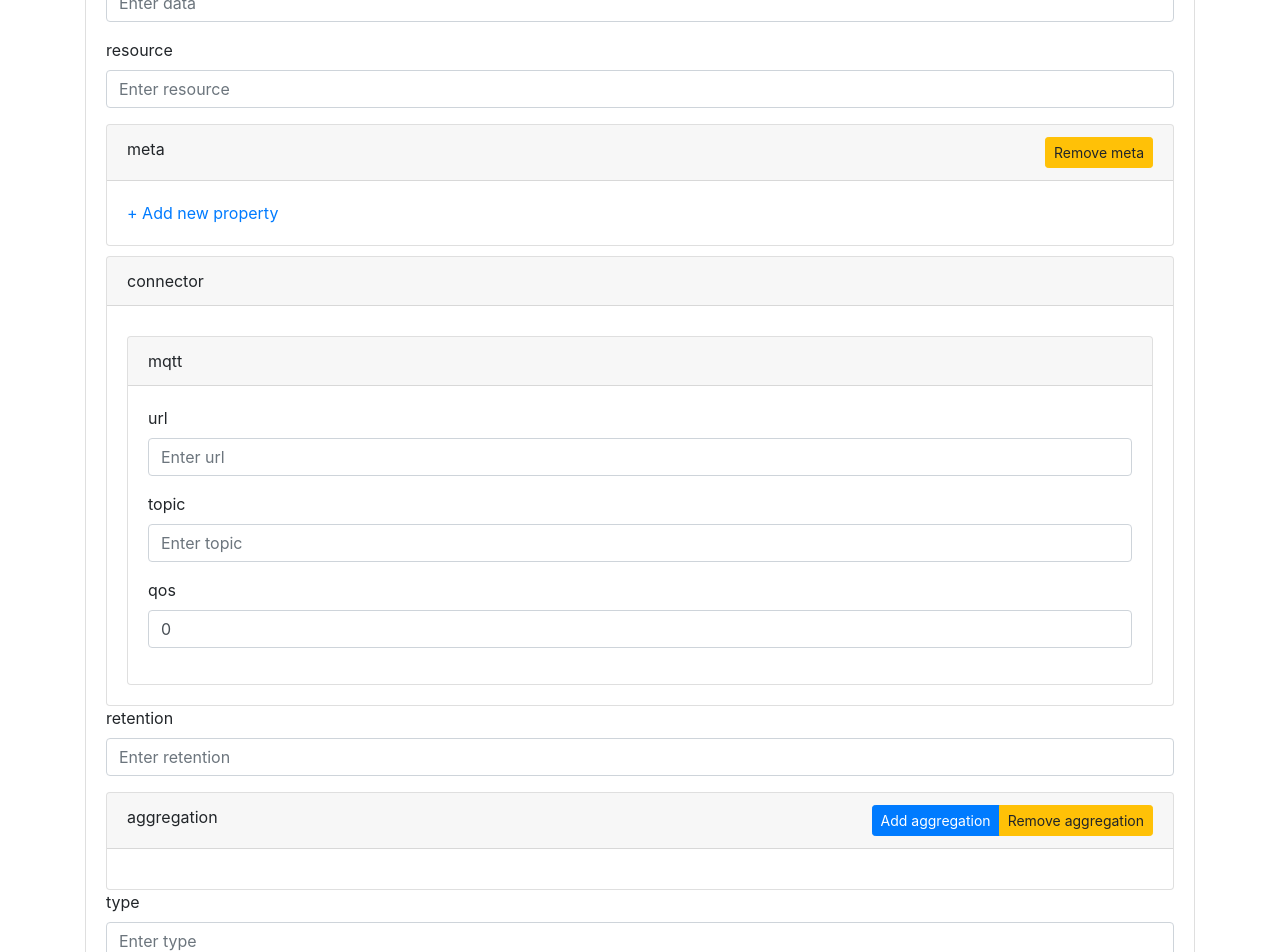
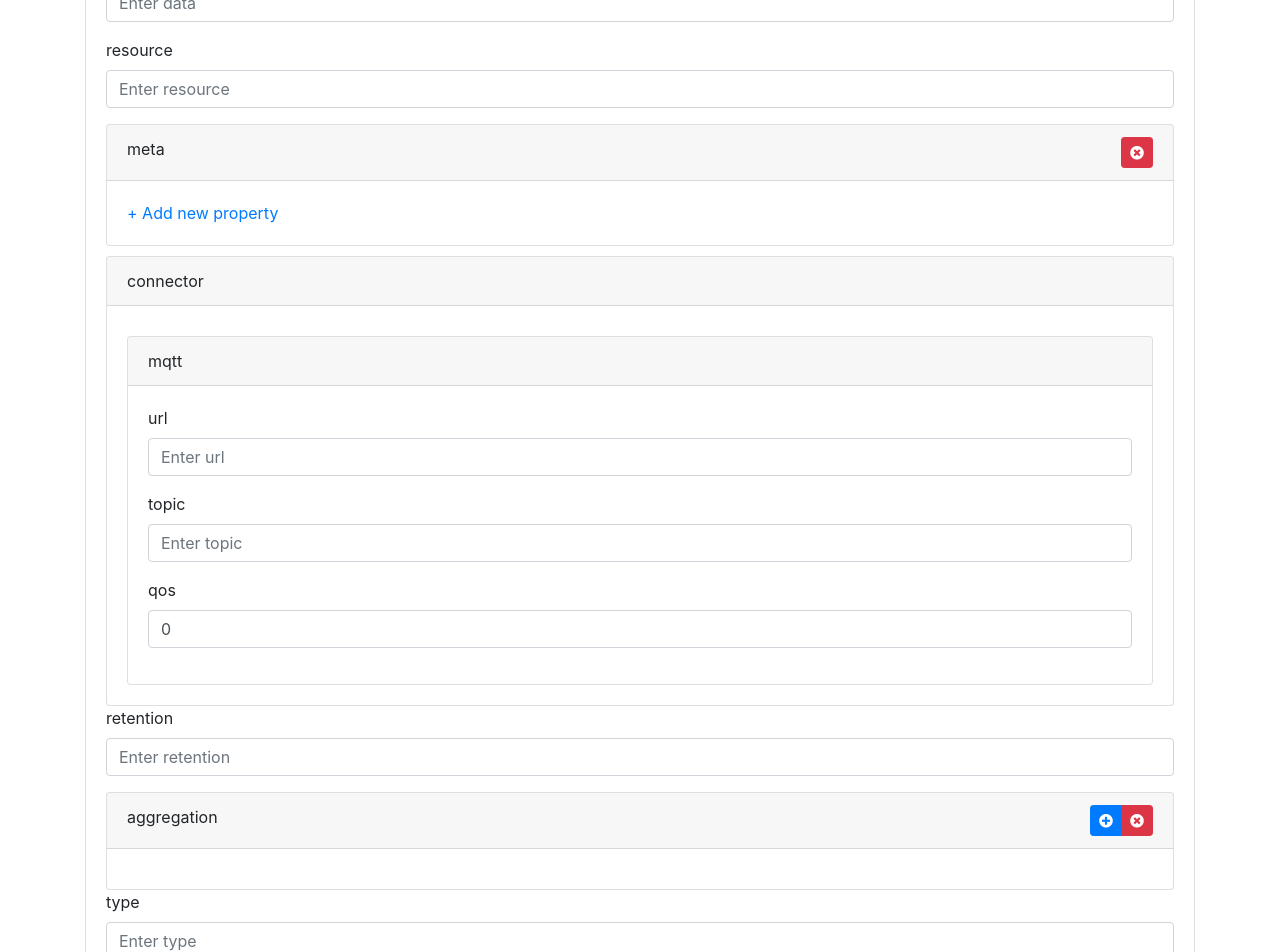
Before and after one commit to rubanraj54/vue-bootstrap4-form-generator, a Vue app: page / in a window 1280 px wide. Shown: the part 300-1252 px from the top of the page. Built offline with nearby package versions, Linux system fonts and the light colour scheme.

Commit message:
new release 1.0.9
users can override button text with the help of custom functions from schema

```diff
--- a/package.json
+++ b/package.json
@@ -1,6 +1,6 @@
 {
     "name": "vue-bootstrap4-form-generator",
-    "version": "1.0.8",
+    "version": "1.0.9",
     "main": "dist/vue-bootstrap4-form-generator.umd.js",
     "module": "dist/vue-bootstrap4-form-generator.esm.js",
     "unpkg": "dist/vue-bootstrap4-form-generator.min.js",
--- a/src/AppOriginal.vue
+++ b/src/AppOriginal.vue
@@ -104,6 +104,9 @@ export default {
             schema: {
                 "type": "Object",
                 "name": null,
+                "removeObjectButtonText" : function(parentElementName) {
+                    return '<i class="fas fa-times-circle"></i>';
+                },
                 "elements": [{
                     "label": "id",
                     "name": "id",
@@ -171,6 +174,18 @@ export default {
                     "type": "Array",
                     "name": "aggregation",
                     "canAdd" : true,
+                    "addButtonText" : function(parentElementName) {
+                        return '<i class="fas fa-plus-circle"></i>';
+                    },
+                    "removeButtonText" : function(parentElementName) {
+                        return '<i class="fas fa-times-circle"></i>';
+                    },
+                    "removeObjectButtonText" : function(parentElementName) {
+                        return '<i class="fas fa-minus-circle"></i>';
+                    },
+                    "duplicateButtonText" : function(parentElementName) {
+                        return '<i class="fas fa-clone"></i>';
+                    },
                     "canRemove" : true,
                     "schema": {
                         "type": "Object",
@@ -201,6 +216,12 @@ export default {
                             "name": "aggregates",
                             "canAdd" : true,
                             "canRemove" : true,
+                            "addButtonText" : function(parentElementName) {
+                                return '<i class="fas fa-plus-circle"></i>';
+                            },
+                            "removeButtonText" : function(parentElementName) {
+                                return '<i class="fas fa-times-circle"></i>';
+                            },
                             "schema": {
                                 "type": "input",
                                 "element": {
--- a/src/components/VueBootstrap4FormGenerator.vue
+++ b/src/components/VueBootstrap4FormGenerator.vue
@@ -15,7 +15,7 @@
                                 </div>
                                 <div class="col-md-6">
                                     <div class="btn-group float-right" role="group" aria-label="Object of object">
-                                        <button v-if="element.canRemove" type="button" class="btn btn-sm btn-warning" @click="removeKey(element.name)">Remove {{element.name}}</button>
+                                        <button v-if="element.canRemove" type="button" class="btn btn-sm btn-danger" @click="removeKey(element.name)" v-html="(schema.removeObjectButtonText) ? schema.removeObjectButtonText(element.name) : ('Remove ' + element.name)">Remove {{element.name}}</button>
                                     </div>
                                 </div>
                             </div>
@@ -74,18 +74,18 @@
                         </div>
                         <div class="col-md-6">
                             <div class="btn-group float-right" role="group" aria-label="Basic example">
-                            <button v-if="canAdd" type="button" class="btn btn-sm btn-primary" @click="addModel()">Add {{parentElementName}}</button>
-                            <button v-if="canRemove" type="button" class="btn btn-sm btn-warning" @click="emitRemoveKey">Remove {{parentElementName}}</button>
+                            <button v-if="canAdd" type="button" class="btn btn-sm btn-primary" @click="addModel()" v-html="(schema.addButtonText) ? schema.addButtonText(parentElementName) : ('Add ' + parentElementName)">
+                            </button>
+                            <button v-if="canRemove" type="button" class="btn btn-sm btn-danger" @click="emitRemoveKey" v-html="(schema.removeButtonText) ? schema.removeButtonText(parentElementName) : ('Remove ' + parentElementName)"></button>
                             </div>
                         </div>
                     </div>
                 </div>
                 <div class="card-body">
-                    <div v-for="(value, key, index) in model" :key="index">
+                    <div v-for="(value, key, index) in model" :key="index" :style="[schema.schema.type == 'Object' ? {backgroundColor:'#f1f1f1', padding:'10px', marginTop:'10px'} : {}]">
                         <vue-bootstrap4-form-generator :isRoot="is_root" :defaults="defaults" :parentElementIndex="key" :model="value" :parentElementName="parentElementName" :schema="schema.schema" :parentType="schema.type" @update-value="updateValue" @remove-index="removeIndex" @remove-key="removeKey" @add-model-to-array="addModelToArray"/>
-                        <button v-if="canDuplicateObject" type="button" class="btn btn-sm btn-primary" @click="emitDuplicateModel(key,parentElementName)">Duplicate {{parentElementName}}</button>
-                        <button v-if="canRemoveObject" type="button" class="btn btn-sm btn-warning" @click="removeModel(key)">Remove {{parentElementName}}</button>
-                        <hr>
+                        <button v-if="canDuplicateObject" type="button" class="btn btn-sm btn-primary" @click="emitDuplicateModel(key,parentElementName)" v-html="(schema.duplicateButtonText) ? schema.duplicateButtonText(parentElementName) : ('Duplicate ' + parentElementName)"></button>
+                        <button v-if="canRemoveObject" type="button" class="btn btn-sm btn-danger" @click="removeModel(key)" v-html="(schema.removeObjectButtonText) ? schema.removeObjectButtonText(parentElementName) : ('Remove ' + parentElementName)"></button>
                     </div>
                 </div>
             </div>
```
Also changed, not shown: 3 other files (tests, documents, lock files or other folders).
